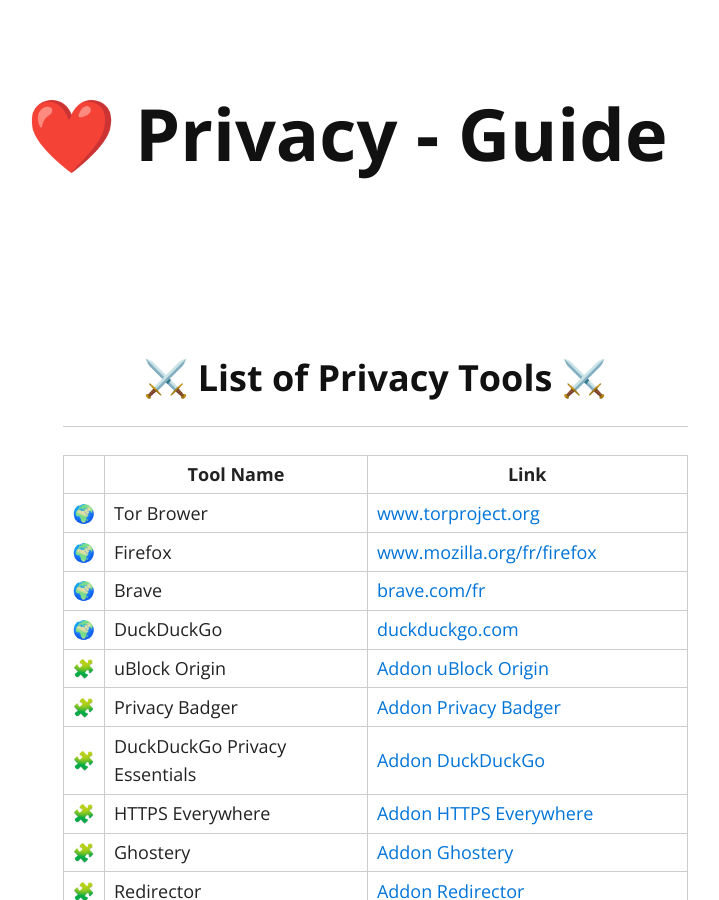
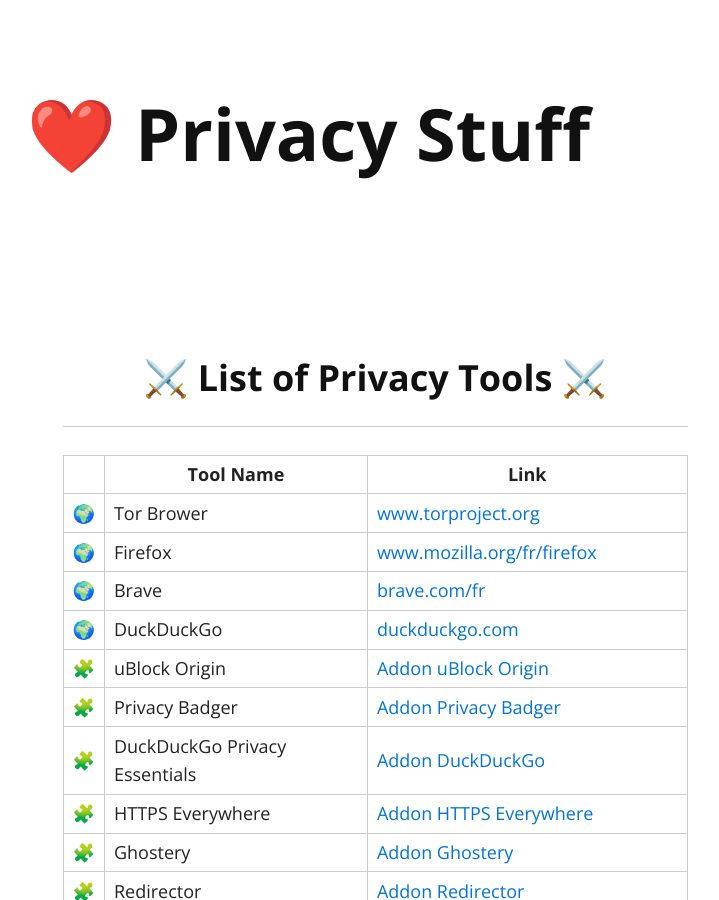
Before and after one commit to jcabeza/Privacy, a Jekyll site: the page built from index.md, in a window 1280 px wide and 900 px high. Shown: the whole window, without its empty margins (265-984 px from the left). Built offline with Jekyll 4.4.1, drawn with Linux system fonts in a browser that asks for light colours; nearby versions of some CDN libraries.

Commit message:
Update _config.yml

```diff
--- a/_config.yml
+++ b/_config.yml
@@ -1,7 +1,7 @@
 # Site settings
-title: ⚔️ Privacy
+title: ❤️ Privacy Stuff
 # Privacy - The simple guide
-tag_text: ❤️ Privacy - Guide
+tag_text: ❤️ Privacy Stuff
 description: A responsive single-page website
 url: "https://jcabeza.github.io/privacy"
 baseurl: "/"
```
